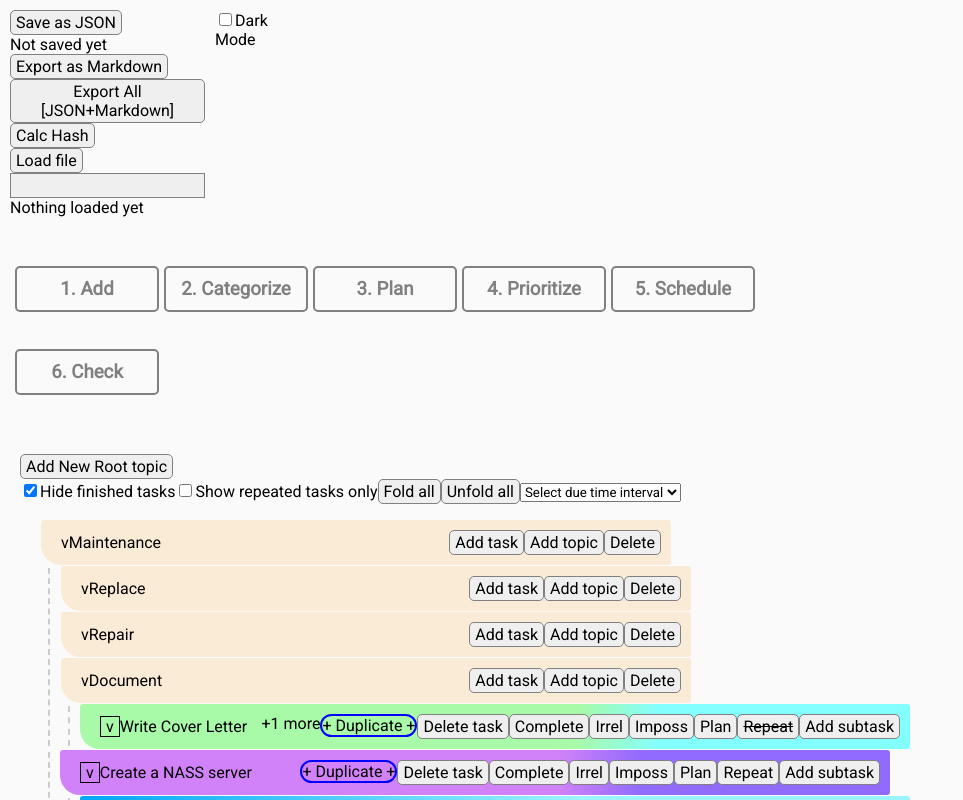
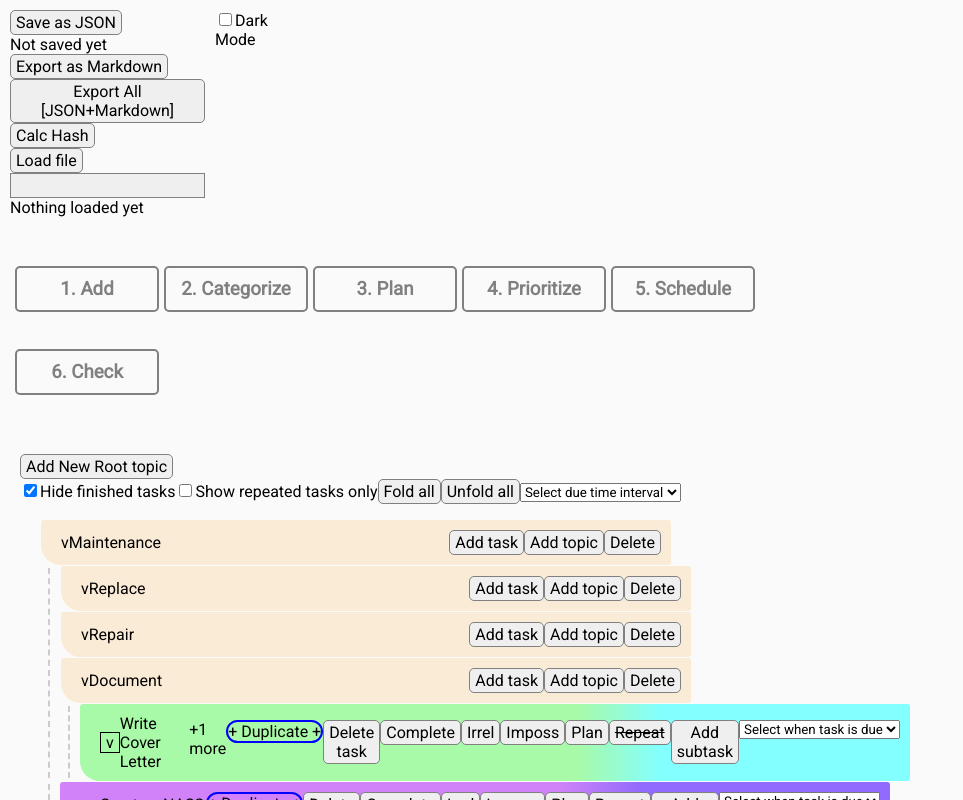
Before and after one commit to ElmoreV/TaskPlanner_javareact, a React (Create React App) app: page / in a window 1280 px wide. Both pictures are taken after a click on the button "Unfold all". Shown: the top 800 px of the page, without its empty margins (0-963 px from the left). Built offline with nearby package versions, Linux system fonts and the light colour scheme.

Commit message:
Add setting of due date for tasks

```diff
--- a/src/ADG/ModifyFuncGeneratorsV1.js
+++ b/src/ADG/ModifyFuncGeneratorsV1.js
@@ -17,7 +17,7 @@ import {
     removeTaskInstanceFromTopic,
     removeTaskInstanceFromTask,
 } from '../ADG/ModifyTaskTopicAdgElements';
-import { getPlanTaskForWeek } from '../Tasks/TaskModifyFuncGens';
+import { getPlanTaskForWeek } from '../Tasks/TaskModifyFuncGens.ts';
 
 // Now need four functions
 // Move from task in topic to subtask in task
--- a/src/TaskViews/NewTaskList.js
+++ b/src/TaskViews/NewTaskList.js
@@ -1,6 +1,6 @@
 import { useState, useEffect } from 'react';
 import PlannedTask from "./PlannedTask.js"
-import { getSetTaskNameFunc } from "../Tasks/TaskModifyFuncGens.js";
+import { getSetTaskNameFunc } from "../Tasks/TaskModifyFuncGens.ts";
 import { getAddTaskWithoutTopic } from "../ADG/ModifyFuncGeneratorsV1.js";
 
 class SelectedNewTask {
--- a/src/TaskViews/PlannedList.js
+++ b/src/TaskViews/PlannedList.js
@@ -12,7 +12,7 @@ import {
     getSetTaskNameFunc,
     getSetTaskFinishStatus,
     getToggleFoldTask,
-} from "../Tasks/TaskModifyFuncGens.js";
+} from "../Tasks/TaskModifyFuncGens.ts";
 
 import { FinishedState } from '../Tasks/TaskInterfaces.tsx';
 
--- a/src/TaskViews/Task.tsx
+++ b/src/TaskViews/Task.tsx
@@ -4,6 +4,7 @@ import TaskContent from '../Tasks/TaskContent.js'
 import React from 'react';
 import { FinishedState } from '../Tasks/TaskInterfaces.tsx';
 import { translateLastCompletedDatetime } from '../Tasks/TaskHelperFuncs.js';
+import { convertDueDateNameToSeconds, getFutureDate } from '../Timing.ts';
 
 const Task = (props) => {
     const { id, name, setTaskName, deleteTask,
@@ -19,6 +20,7 @@ const Task = (props) => {
         taskTopics,
         addSubTask, hasSubTasks,
         fancy,
+        setDueTime,
     } = props;
     // console.debug("Rendering Task: " + name)
     const folded_symbol = '>';
@@ -156,6 +158,12 @@ const Task = (props) => {
         unplan()
     }
 
+    const onDueDateChange = (event) => {
+        let dueDateName = event.target.value
+        console.log("Setting due date")
+        setDueTime(getFutureDate(convertDueDateNameToSeconds(dueDateName)))
+    }
+
 
     let class_str = 'task'
     // Completion has precedence over planned
@@ -267,6 +275,7 @@ const Task = (props) => {
         duplicateDragHandlers={duplicateDragHandlers}
         fancy={fancy}
         topicCount={taskTopics.length}
+        onDueDateChange={onDueDateChange}
     />);
 }
 
--- a/src/TaskViews/TaskList.js
+++ b/src/TaskViews/TaskList.js
@@ -23,7 +23,8 @@ import {
     getSetTaskFinishStatus,
     getUnplanTask,
     getToggleFoldTask,
-} from '../Tasks/TaskModifyFuncGens.js'
+    getSetTaskDueTime,
+} from '../Tasks/TaskModifyFuncGens.ts'
 import {
     getToggleFold,
     getSetTopicNameFunc,
@@ -31,7 +32,7 @@ import {
     getFoldAll
 } from '../Topics/TopicModifyFuncGens.js'
 import { FinishedState } from '../Tasks/TaskInterfaces.tsx';
-import { isTaskDueIn } from '../Timing.ts';
+import { isTaskDueIn, convertDueDateNameToSeconds } from '../Timing.ts';
 
 class SelectedCategoryTask {
     constructor(taskId, topicId, topicViewIndex, superTaskId) {
@@ -111,6 +112,7 @@ const recursiveShowTask = (topic, superTask, task, tasks,
                     setTasks={setTasks}
                     tasks={tasks}
                     unfolded={task.unfolded}
+                    setDueTime={getSetTaskDueTime(setTasks, tasks, task.id)}
 
                 />
             </li >
@@ -313,26 +315,6 @@ const TaskList = (props) => {
 
     }
 
-    const convertDueDateNameToSeconds = (dueDateName) => {
-        switch (dueDateName) {
-            case 'none':
-                return undefined
-            case '30min':
-                return 30 * 60
-            case '2hrs':
-                return 2 * 60 * 60
-            case '8hrs':
-                return 8 * 60 * 60
-            case '1day':
-                return 24 * 60 * 60
-            case '4day':
-                return 4 * 24 * 60 * 60
-            case '1week':
-                return 7 * 24 * 60 * 60
-            default:
-                return undefined
-        }
-    }
 
     const onDueDateChange = (event) => {
         let dueDateName = event.target.value
@@ -400,6 +382,7 @@ const TaskList = (props) => {
                 <option value="1day">1 day</option>
                 <option value="4day">4 day</option>
                 <option value="1week">1 week</option>
+                <option value="2week">2 weeks</option>
             </select>
             <ul key='root_topics'>
                 {showTasksWithoutTopics(
--- a/src/Tasks/TaskContent.js
+++ b/src/Tasks/TaskContent.js
@@ -36,6 +36,7 @@ const TaskContent = (props) => {
         foldingSymbol,
         fancy,
         topicCount,
+        onDueDateChange,
     } = props;
     console.debug(`Rendering TaskContent ${name}`)
     // let taskFinishStatus = FinishedState.Irrelevant;
@@ -91,6 +92,19 @@ const TaskContent = (props) => {
                     {taskFinishStatus == FinishedState.NotFinished && !scheduled && scheduleTask && (<button className={styles.taskSchedule} onClick={captureClick(scheduleTask)}>Unscheduled</button>)}
                     {spawnNewTask && (<button className={styles.taskSpawn} onClick={captureClick(spawnNewTask)}>Spawn</button>)}
                     {addSubTask && (<button className={styles.taskSpawn} onClick={captureClick(addSubTask)}>Add subtask</button>)}
+                    {<select id="select_due_date" name="due_date" onChange={onDueDateChange}>
+                        <option value="none">Select when task is due</option>
+                        <option value="2hrs">2 hours</option>
+                        <option value="8hrs">8 hours</option>
+                        <option value="1day">1 day</option>
+                        <option value="4day">4 day</option>
+                        <option value="1week">1 week</option>
+                        <option value="2week">2 weeks</option>
+                        <option value="4week">4 weeks</option>
+                        <option value="1month">1 month</option>
+                        <option value="2month">2 months</option>
+                        <option value="3month">3 months</option>
+                    </select>}
                 </div>
             </div>
 
--- a/src/Tasks/TaskModifyFuncGens.ts
+++ b/src/Tasks/TaskModifyFuncGens.ts
@@ -114,12 +114,16 @@ const getSetTaskNameFunc = (setTasks, tasks, id) => {
     return setTaskName;
 }
 
-const setTaskDue = (setTasks, tasks, taskId: number, duetime: Date) => {
-    const newTasks = [...tasks]
-    let taskToChange = newTasks.find(task => task.id === taskId)
-    taskToChange.dueTime = duetime
-    setTasks(newTasks)
+const getSetTaskDueTime = (setTasks, tasks, id: number) => {
+    const setTaskDueTime = (dueTime: Date) => {
+        const newTasks = [...tasks]
+        const taskToChange = newTasks.find((task) => task.id === id);
+        taskToChange.dueTime = dueTime;
+        setTasks(newTasks);
+    }
+    return setTaskDueTime;
 }
+
 
 
 
@@ -132,4 +136,4 @@ export { getPlanTaskForWeek };
 export { getSetTaskNameFunc };
 export { getSetTaskFinishStatus };
 export { getToggleFoldTask };
-export { setTaskDue };
+export { getSetTaskDueTime };
--- a/src/Timing.ts
+++ b/src/Timing.ts
@@ -15,5 +15,41 @@ const isTaskDueIn = (task, now: Date, timeIntervalInSeconds: number) => {
     return task.dueTime < dueTime
 }
 
+const convertDueDateNameToSeconds = (dueDateName) => {
+    switch (dueDateName) {
+        case 'none':
+            return undefined
+        case '30min':
+            return 30 * 60
+        case '2hrs':
+            return 2 * 60 * 60
+        case '8hrs':
+            return 8 * 60 * 60
+        case '1day':
+            return 24 * 60 * 60
+        case '4day':
+            return 4 * 24 * 60 * 60
+        case '1week':
+            return 7 * 24 * 60 * 60
+        case '2week':
+            return 2 * 7 * 24 * 60 * 60
+        case '4week':
+            return 4 * 7 * 24 * 60 * 60
+        case '1months':
+            return 31 * 24 * 60 * 60
+        case '2months':
+            return 61 * 24 * 60 * 60
+        case '3months':
+            return 92 * 24 * 60 * 60
+        default:
+            return undefined
+    }
+}
 
-export { isTaskDueIn, showTasksDueIn }
+const getFutureDate = (seconds) => {
+    let now = new Date()
+    let dueTime = now.setSeconds(now.getSeconds() + seconds)
+    return dueTime
+}
+
+export { isTaskDueIn, showTasksDueIn, convertDueDateNameToSeconds, getFutureDate }
```
